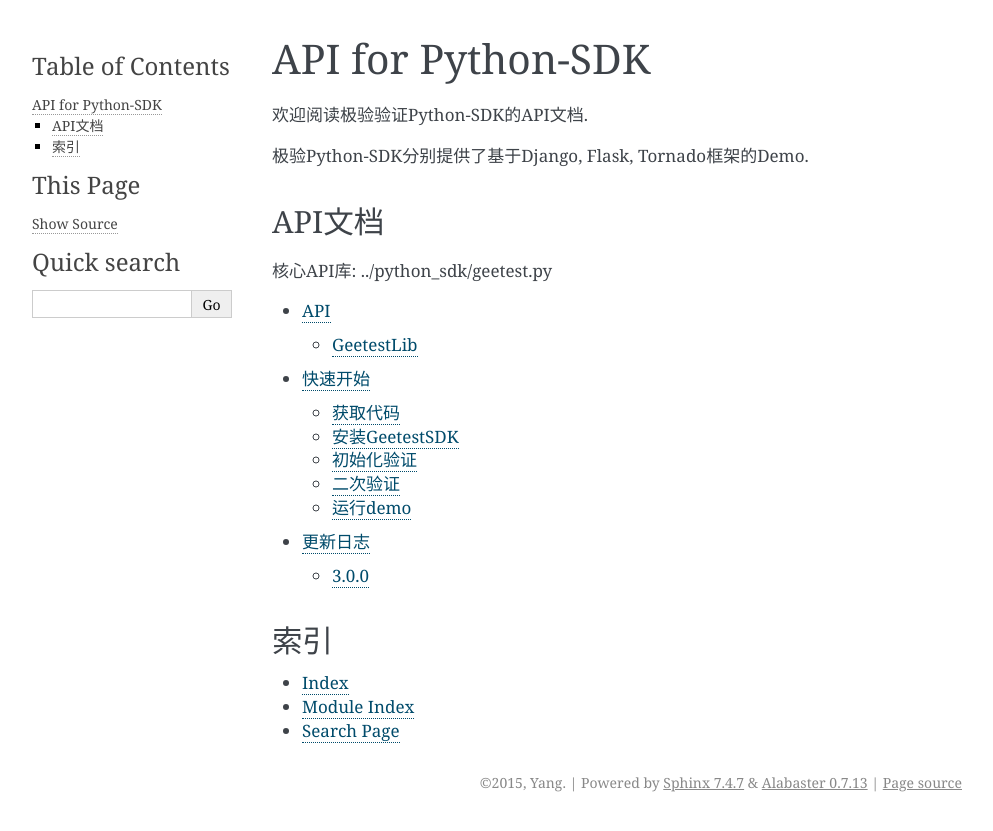
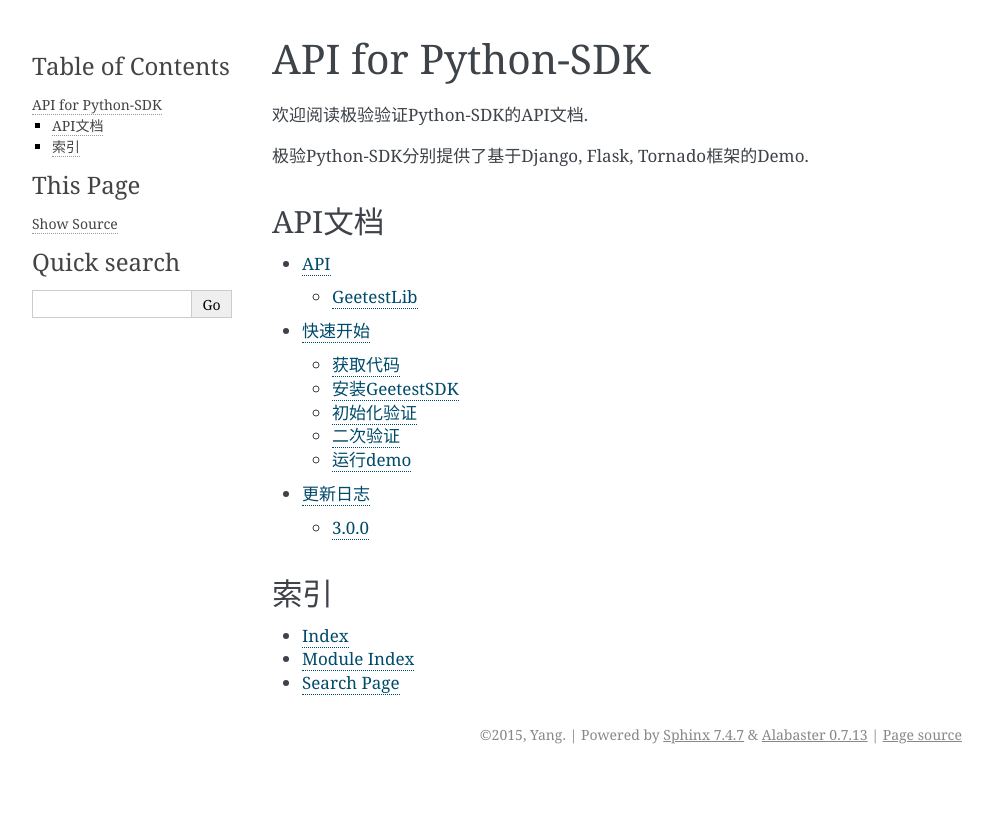
Before and after one commit to GeeTeam/gt-python-sdk, a Sphinx documentation site: the page built from doc/index.rst, in a window 1280 px wide. Shown: the top 831 px of the page, without its empty margins (148-1141 px from the left). Built offline with Sphinx 7.4.7, drawn with Linux system fonts in a browser that asks for light colours.

Commit message:
modify doc

```diff
--- a/doc/index.rst
+++ b/doc/index.rst
@@ -8,7 +8,6 @@
 
 API文档
 ^^^^^^^^^^^^
-核心API库: ../python_sdk/geetest.py
 
 .. toctree::
    :maxdepth: 2
```
